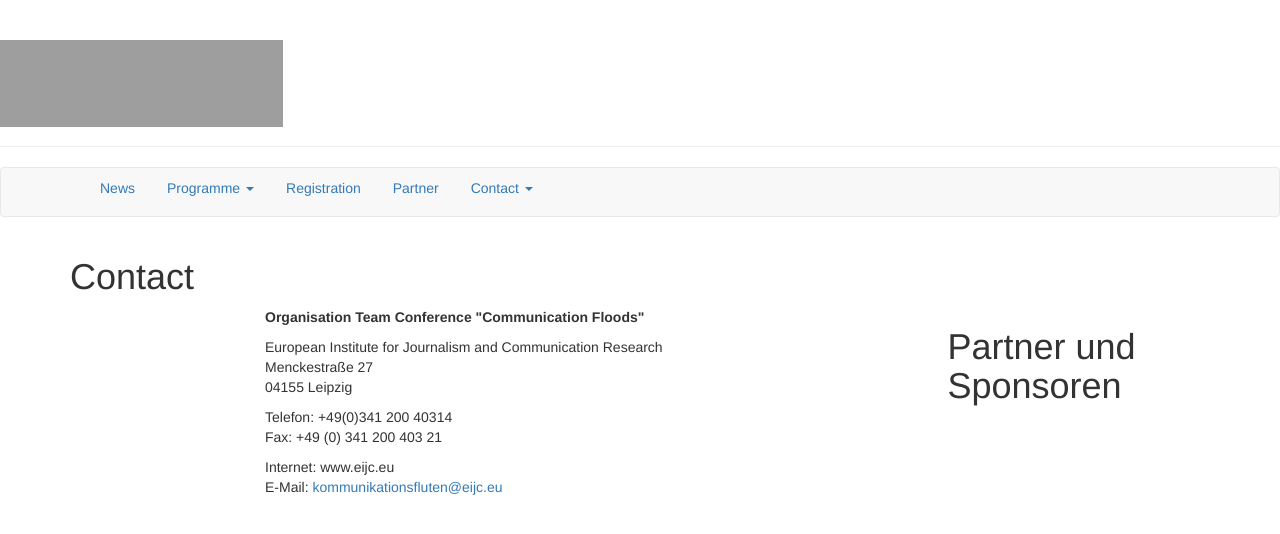
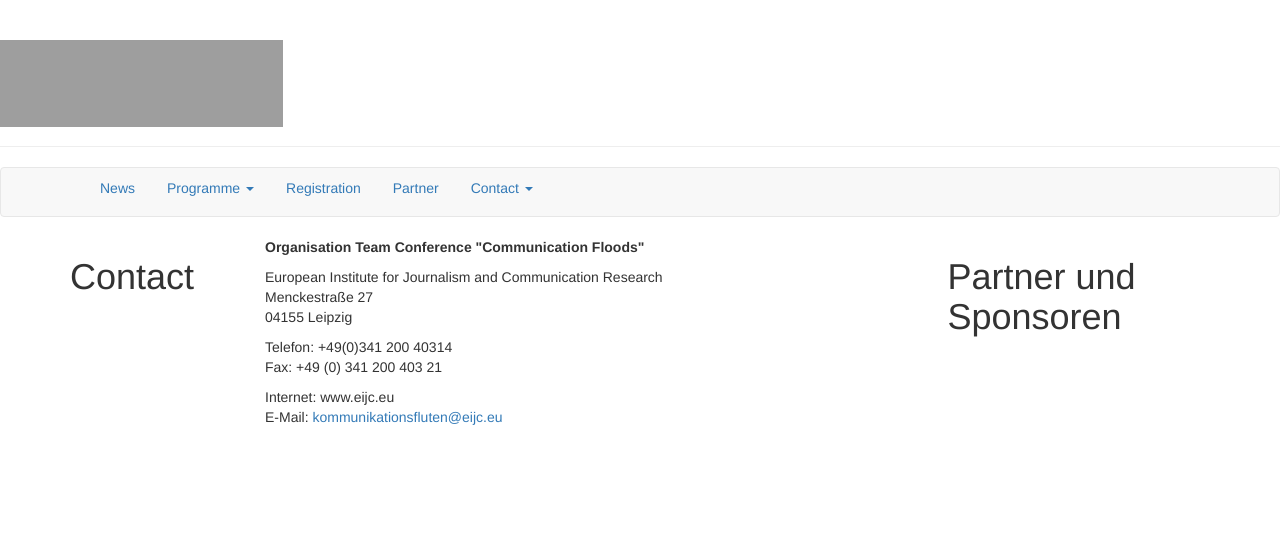
Before and after one commit to susedev/test, a Jekyll site: the page built from contact.html, in a window 1280 px wide. Shown: the top 534 px of the page. Built offline with Jekyll 4.4.1, drawn with Linux system fonts in a browser that asks for light colours; nearby versions of some CDN libraries; grey boxes are pictures that could not be loaded.

Commit message:
Update page.html

```diff
--- a/_layouts/page.html
+++ b/_layouts/page.html
@@ -9,10 +9,10 @@ layout: base
 {% endif %}
 
 <div class="container">
-  <h1>{{ page.title }}</h1>
 
   <div class="row">
     <div class="col-md-2">
+       <h1>{{ page.title }}</h1>
     </div>
     <div class="col-md-7">
       {{ content }}
```
